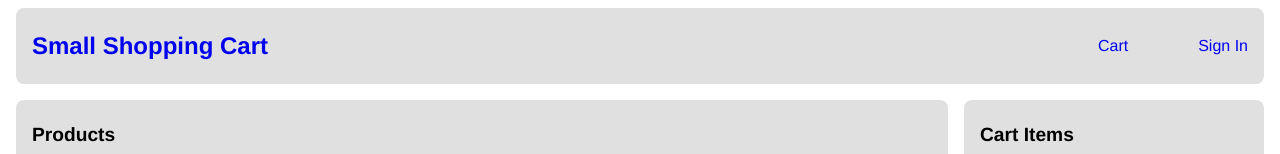
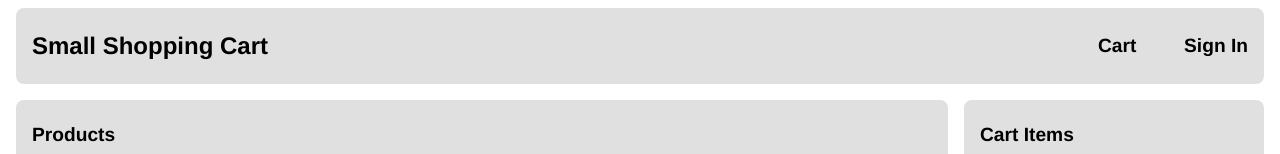
Before and after one commit to NielsLouwes/shopping-cart-basic, a React (Create React App) app: page / in a window 1280 px wide. Shown: the top 154 px of the page. Built offline with nearby package versions, Linux system fonts and the light colour scheme; grey boxes are pictures that could not be loaded.

Commit message:
small styling change nav

```diff
--- a/src/index.css
+++ b/src/index.css
@@ -79,3 +79,9 @@ button.badge {
 .cart-sign-in button {
   width: 24px;
 }
+
+a {
+  color: black;
+  font-weight: bolder;
+  font-size: 1.2rem;
+}
```
